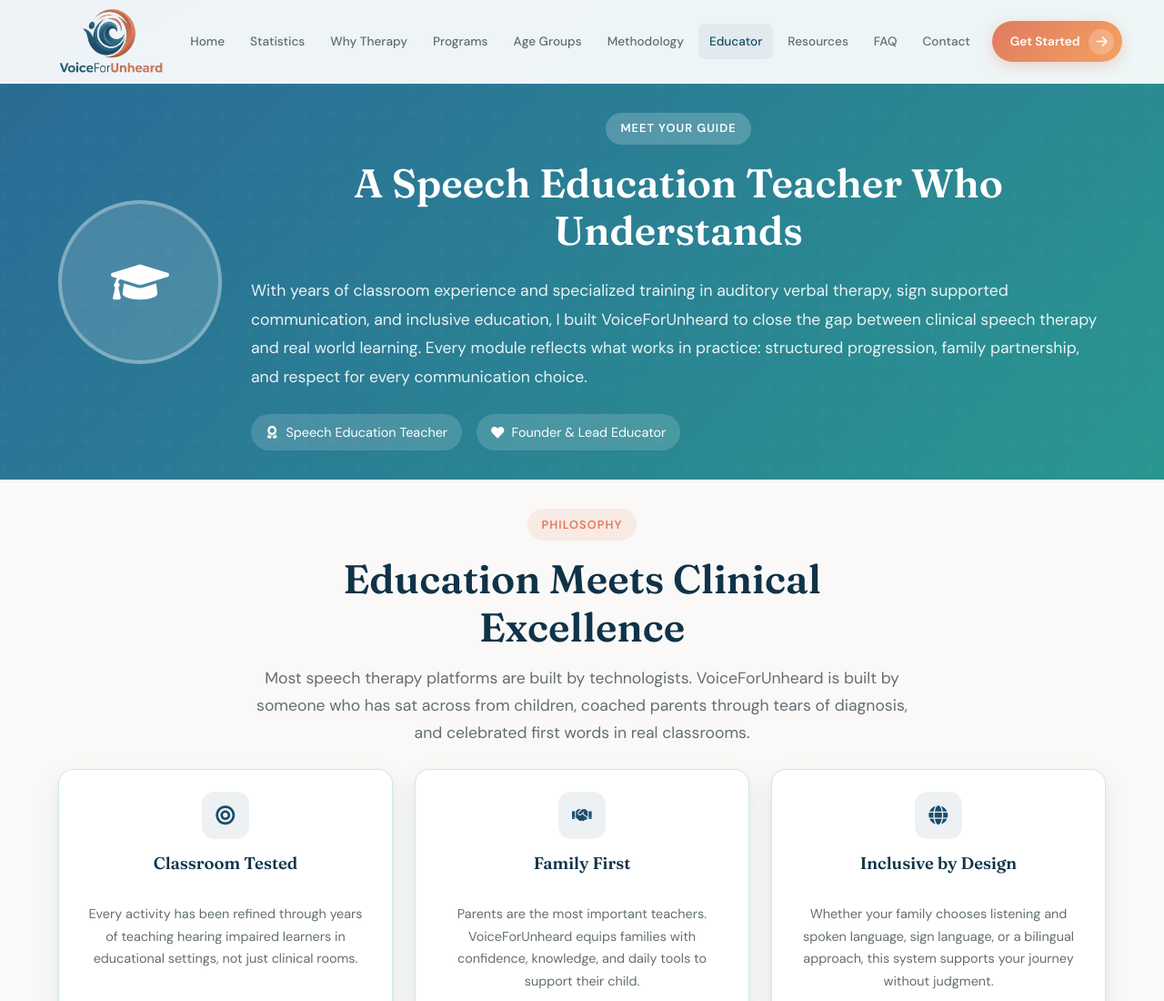
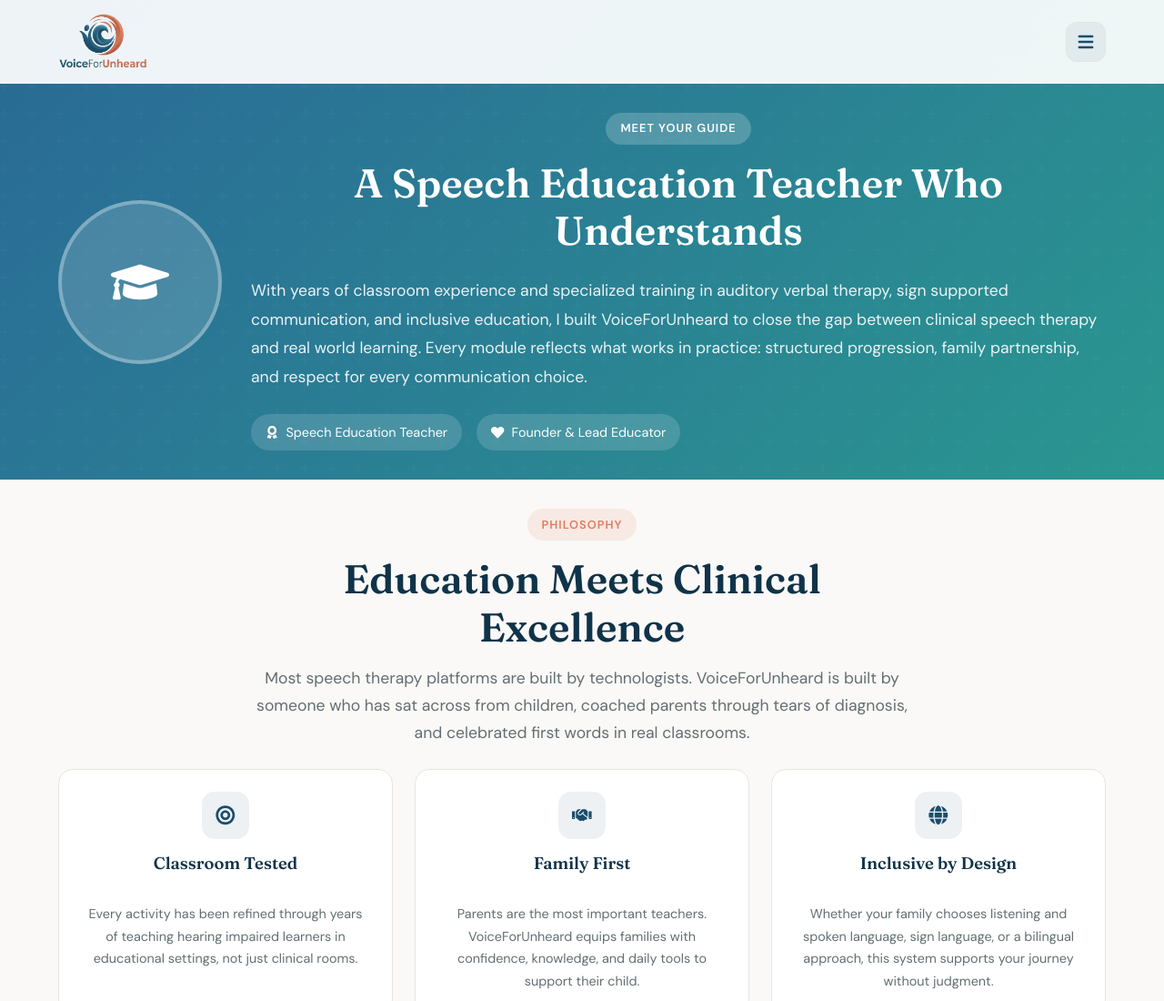
Before and after one commit to Mhz963/voiceforunheard, a React (Vite) app: page /educator in a window 1280 px wide. Shown: the top 1100 px of the page at 91% size. Built offline with nearby package versions, Linux system fonts and the light colour scheme.

Commit message:
second push

```diff
--- a/src/components/Layout/Header.css
+++ b/src/components/Layout/Header.css
@@ -50,9 +50,9 @@
 .header__logo-img {
   display: block;
   height: auto;
-  max-height: 76px;
+  max-height: 64px;
   width: auto;
-  max-width: min(300px, 62vw);
+  max-width: min(220px, 28vw);
   object-fit: contain;
   transition: transform var(--transition-smooth), filter var(--transition-smooth);
 }
@@ -109,20 +109,29 @@
   display: flex;
   align-items: center;
   gap: 0.25rem;
+  min-width: 0;
+  flex: 1;
+  justify-content: flex-end;
 }
 
 .header__nav-links {
-  display: contents;
+  display: flex;
+  align-items: center;
+  justify-content: flex-end;
+  flex-wrap: wrap;
+  gap: 0.125rem;
+  min-width: 0;
 }
 
 .header__link {
-  padding: 0.5rem 0.75rem;
-  font-size: 0.85rem;
+  padding: 0.45rem 0.55rem;
+  font-size: 0.78rem;
   font-weight: 500;
   color: var(--color-text-muted);
   border-radius: var(--radius-sm);
   transition: all var(--transition);
   white-space: nowrap;
+  flex-shrink: 0;
 }
 
 .header__link:hover,
@@ -132,19 +141,20 @@
 }
 
 .header__cta {
-  margin-left: 0.5rem;
+  margin-left: 0.35rem;
   display: inline-flex;
   align-items: center;
-  gap: 0.6rem;
-  padding: 0.55rem 0.55rem 0.55rem 1.25rem;
+  gap: 0.5rem;
+  padding: 0.5rem 0.5rem 0.5rem 1rem;
   background: linear-gradient(135deg, var(--color-accent), var(--color-accent-light));
   color: #fff !important;
-  font-size: 0.85rem;
+  font-size: 0.8rem;
   font-weight: 600;
   border-radius: 100px;
   transition: all var(--transition);
   box-shadow: 0 4px 16px rgba(224, 122, 95, 0.3);
   flex-shrink: 0;
+  white-space: nowrap;
 }
 
 .header__cta:hover {
@@ -170,8 +180,8 @@
   background: rgba(255, 255, 255, 0.32);
 }
 
-/* Tablet & mobile navigation */
-@media (max-width: 1100px) {
+/* Tablet & mobile navigation — drawer for anything that can't fit the full nav */
+@media (max-width: 1320px) {
   .header__toggle {
     display: flex;
   }
@@ -257,6 +267,35 @@
   }
 }
 
+@media (min-width: 1321px) {
+  .header__link {
+    padding: 0.5rem 0.7rem;
+    font-size: 0.82rem;
+  }
+
+  .header__logo-img {
+    max-height: 68px;
+    max-width: min(240px, 22vw);
+  }
+}
+
+@media (min-width: 1500px) {
+  .header__link {
+    padding: 0.5rem 0.75rem;
+    font-size: 0.85rem;
+  }
+
+  .header__cta {
+    font-size: 0.85rem;
+    padding: 0.55rem 0.55rem 0.55rem 1.15rem;
+  }
+
+  .header__logo-img {
+    max-height: 72px;
+    max-width: min(260px, 20vw);
+  }
+}
+
 @media (max-width: 480px) {
   :root {
     --header-height: 76px;
--- a/src/components/ui/Reveal.jsx
+++ b/src/components/ui/Reveal.jsx
@@ -48,7 +48,6 @@ export default function Reveal({
 
     if (tryShow()) return undefined
 
-    const isMobile = window.matchMedia('(max-width: 768px)').matches
     const observer = new IntersectionObserver(
       ([entry]) => {
         if (entry.isIntersecting) {
@@ -57,8 +56,8 @@ export default function Reveal({
         }
       },
       {
-        threshold: isMobile ? [0, 0.05, 0.1] : [0, 0.1, 0.2],
-        rootMargin: isMobile ? '0px 0px 12% 0px' : '0px 0px -40px 0px',
+        threshold: [0, 0.05, 0.1, 0.2],
+        rootMargin: '0px 0px 8% 0px',
       },
     )
 
@@ -81,7 +80,7 @@ export default function Reveal({
     const failSafe = window.setTimeout(() => {
       show()
       observer.disconnect()
-    }, 2000)
+    }, 1200)
 
     return () => {
       observer.disconnect()
--- a/src/pages/Home.css
+++ b/src/pages/Home.css
@@ -2,7 +2,7 @@
   position: relative;
   min-height: auto;
   display: grid;
-  grid-template-columns: 1fr 1fr;
+  grid-template-columns: minmax(0, 1fr) minmax(0, 1fr);
   align-items: center;
   gap: var(--space-md);
   padding: calc(var(--header-height) + var(--space-md)) var(--space-md) var(--space-lg);
@@ -143,8 +143,9 @@
 
 .home-stats__grid {
   display: grid;
-  grid-template-columns: repeat(4, 1fr);
+  grid-template-columns: repeat(4, minmax(0, 1fr));
   gap: var(--space-md);
+  min-width: 0;
 }
 
 .home-advantages {
@@ -194,8 +195,9 @@
 
 .testimonials-grid {
   display: grid;
-  grid-template-columns: repeat(3, 1fr);
+  grid-template-columns: repeat(3, minmax(0, 1fr));
   gap: var(--space-md);
+  min-width: 0;
 }
 
 .testimonial-card {
@@ -235,6 +237,16 @@
 .testimonial-card footer span {
   font-size: 0.85rem;
   color: var(--color-text-muted);
+}
+
+@media (max-width: 1200px) and (min-width: 769px) {
+  .home-stats__grid {
+    grid-template-columns: repeat(2, minmax(0, 1fr));
+  }
+
+  .testimonials-grid {
+    grid-template-columns: repeat(2, minmax(0, 1fr));
+  }
 }
 
 @media (max-width: 1024px) {
--- a/src/styles/animations.css
+++ b/src/styles/animations.css
@@ -74,15 +74,20 @@
   to { transform: translateX(4px); }
 }
 
-/* Scroll reveal */
-.reveal {
+/* Scroll reveal — keyframe animations (reliable on all viewports) */
+.reveal:not(.stagger) {
   opacity: 0;
-  transform: translateY(24px);
-  transition:
-    opacity 0.65s cubic-bezier(0.22, 1, 0.36, 1),
-    transform 0.65s cubic-bezier(0.22, 1, 0.36, 1);
-  transition-delay: var(--reveal-delay, 0ms);
-  animation: revealFailsafe 0s 2.5s forwards;
+  transform: translateY(20px);
+  transition: none;
+}
+
+.reveal:not(.stagger):not(.reveal--visible) {
+  animation: revealFailsafe 0s 1.5s forwards;
+}
+
+.reveal:not(.stagger).reveal--visible {
+  animation: fadeUp 0.6s cubic-bezier(0.22, 1, 0.36, 1) both;
+  animation-delay: var(--reveal-delay, 0ms);
 }
 
 @keyframes revealFailsafe {
@@ -92,37 +97,30 @@
   }
 }
 
-.reveal--visible {
-  opacity: 1;
-  transform: translateY(0);
-  animation: none;
+.reveal--left:not(.stagger) {
+  transform: translateX(-20px);
 }
 
-.reveal--left {
-  transform: translateX(-28px);
+.reveal--left:not(.stagger).reveal--visible {
+  animation-name: fadeLeft;
 }
 
-.reveal--left.reveal--visible {
-  transform: translateX(0);
+.reveal--right:not(.stagger) {
+  transform: translateX(20px);
 }
 
-.reveal--right {
-  transform: translateX(28px);
+.reveal--right:not(.stagger).reveal--visible {
+  animation-name: fadeRight;
 }
 
-.reveal--right.reveal--visible {
-  transform: translateX(0);
+.reveal--scale:not(.stagger) {
+  transform: scale(0.95);
 }
 
-.reveal--scale {
-  transform: scale(0.94);
+.reveal--scale:not(.stagger).reveal--visible {
+  animation-name: scaleIn;
 }
 
-.reveal--scale.reveal--visible {
-  transform: scale(1);
-}
-
-/* Stagger children — parent stays visible, children pop in */
 .reveal.stagger {
   opacity: 1;
   transform: none;
@@ -130,31 +128,32 @@
 
 .stagger > * {
   opacity: 0;
-  transform: translateY(20px);
-  transition:
-    opacity 0.55s cubic-bezier(0.22, 1, 0.36, 1),
-    transform 0.55s cubic-bezier(0.22, 1, 0.36, 1);
-  animation: revealFailsafe 0s 2.5s forwards;
+  transform: translateY(16px);
+  transition: none;
+}
+
+.stagger:not(.reveal--visible) > * {
+  animation: revealFailsafe 0s 1.5s forwards;
 }
 
 .stagger.reveal--visible > * {
+  animation: fadeUp 0.5s cubic-bezier(0.22, 1, 0.36, 1) both;
   opacity: 1;
-  transform: translateY(0);
-  animation: none;
+  transform: none;
 }
 
-.stagger.reveal--visible > *:nth-child(1) { transition-delay: 0.05s; }
-.stagger.reveal--visible > *:nth-child(2) { transition-delay: 0.1s; }
-.stagger.reveal--visible > *:nth-child(3) { transition-delay: 0.15s; }
-.stagger.reveal--visible > *:nth-child(4) { transition-delay: 0.2s; }
-.stagger.reveal--visible > *:nth-child(5) { transition-delay: 0.25s; }
-.stagger.reveal--visible > *:nth-child(6) { transition-delay: 0.3s; }
-.stagger.reveal--visible > *:nth-child(7) { transition-delay: 0.35s; }
-.stagger.reveal--visible > *:nth-child(8) { transition-delay: 0.4s; }
-.stagger.reveal--visible > *:nth-child(9) { transition-delay: 0.45s; }
-.stagger.reveal--visible > *:nth-child(10) { transition-delay: 0.5s; }
-.stagger.reveal--visible > *:nth-child(11) { transition-delay: 0.55s; }
-.stagger.reveal--visible > *:nth-child(12) { transition-delay: 0.6s; }
+.stagger.reveal--visible > *:nth-child(1) { animation-delay: 0.04s; }
+.stagger.reveal--visible > *:nth-child(2) { animation-delay: 0.08s; }
+.stagger.reveal--visible > *:nth-child(3) { animation-delay: 0.12s; }
+.stagger.reveal--visible > *:nth-child(4) { animation-delay: 0.16s; }
+.stagger.reveal--visible > *:nth-child(5) { animation-delay: 0.2s; }
+.stagger.reveal--visible > *:nth-child(6) { animation-delay: 0.24s; }
+.stagger.reveal--visible > *:nth-child(7) { animation-delay: 0.28s; }
+.stagger.reveal--visible > *:nth-child(8) { animation-delay: 0.32s; }
+.stagger.reveal--visible > *:nth-child(9) { animation-delay: 0.36s; }
+.stagger.reveal--visible > *:nth-child(10) { animation-delay: 0.4s; }
+.stagger.reveal--visible > *:nth-child(11) { animation-delay: 0.44s; }
+.stagger.reveal--visible > *:nth-child(12) { animation-delay: 0.48s; }
 
 /* Hero entrance (page load) */
 .animate-hero-badge {
@@ -278,11 +277,12 @@
 /* Reduced motion */
 @media (prefers-reduced-motion: reduce) {
   .reveal,
+  .reveal:not(.stagger),
   .stagger > * {
     opacity: 1;
     transform: none;
     transition: none;
-    animation: none;
+    animation: none !important;
   }
 
   .animate-hero-badge,
@@ -308,73 +308,8 @@
   }
 }
 
-/* Mobile: use keyframe animations (more reliable than transitions on touch browsers) */
+/* Mobile polish — hero/accordion extras */
 @media (max-width: 768px) {
-  .reveal:not(.stagger) {
-    opacity: 0;
-    transform: translateY(20px);
-    transition: none;
-  }
-
-  .reveal:not(.stagger).reveal--visible {
-    animation: fadeUp 0.6s cubic-bezier(0.22, 1, 0.36, 1) both;
-    animation-delay: var(--reveal-delay, 0ms);
-  }
-
-  .reveal--left:not(.stagger) {
-    transform: translateX(-20px);
-  }
-
-  .reveal--left:not(.stagger).reveal--visible {
-    animation-name: fadeLeft;
-  }
-
-  .reveal--right:not(.stagger) {
-    transform: translateX(20px);
-  }
-
-  .reveal--right:not(.stagger).reveal--visible {
-    animation-name: fadeRight;
-  }
-
-  .reveal--scale:not(.stagger) {
-    transform: scale(0.95);
-  }
-
-  .reveal--scale:not(.stagger).reveal--visible {
-    animation-name: scaleIn;
-  }
-
-  .reveal.stagger {
-    opacity: 1;
-    transform: none;
-  }
-
-  .stagger > * {
-    opacity: 0;
-    transform: translateY(16px);
-    transition: none;
-  }
-
-  .stagger.reveal--visible > * {
-    animation: fadeUp 0.5s cubic-bezier(0.22, 1, 0.36, 1) both;
-    opacity: 1;
-    transform: none;
-  }
-
-  .stagger.reveal--visible > *:nth-child(1) { animation-delay: 0.04s; }
-  .stagger.reveal--visible > *:nth-child(2) { animation-delay: 0.08s; }
-  .stagger.reveal--visible > *:nth-child(3) { animation-delay: 0.12s; }
-  .stagger.reveal--visible > *:nth-child(4) { animation-delay: 0.16s; }
-  .stagger.reveal--visible > *:nth-child(5) { animation-delay: 0.2s; }
-  .stagger.reveal--visible > *:nth-child(6) { animation-delay: 0.24s; }
-  .stagger.reveal--visible > *:nth-child(7) { animation-delay: 0.28s; }
-  .stagger.reveal--visible > *:nth-child(8) { animation-delay: 0.32s; }
-  .stagger.reveal--visible > *:nth-child(9) { animation-delay: 0.36s; }
-  .stagger.reveal--visible > *:nth-child(10) { animation-delay: 0.4s; }
-  .stagger.reveal--visible > *:nth-child(11) { animation-delay: 0.44s; }
-  .stagger.reveal--visible > *:nth-child(12) { animation-delay: 0.48s; }
-
   .animate-hero-badge,
   .animate-hero-title,
   .animate-hero-subtitle,
```
